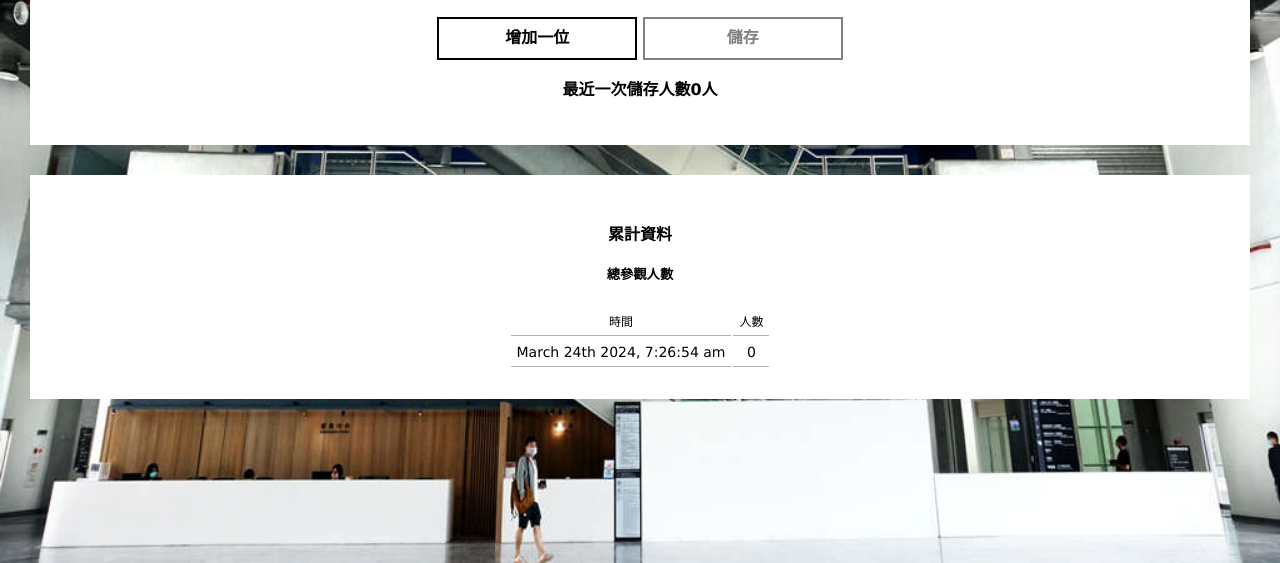
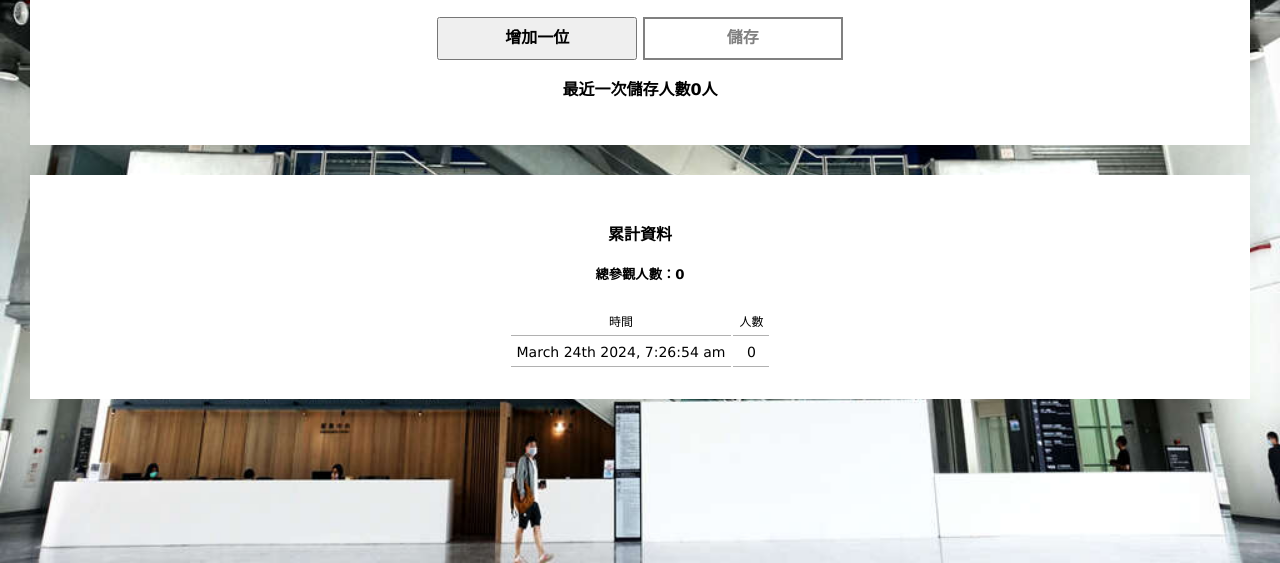
Before and after one commit to balaooo/Museum-people-counter, a plain HTML site: page index.html in a window 1280 px wide. Both pictures are taken after a click on the button "儲存". Shown: the part 237-800 px from the top of the page. Drawn offline with nearby package versions, Linux system fonts and the light colour scheme.

Commit message:
some subtle fixing

```diff
--- a/index.html
+++ b/index.html
@@ -15,8 +15,8 @@
         <div class="container">
             <h1>增加參觀人數</h1>
             <h2 id="count-el">0</h2>
-            <button id="increment-btn" onclick="increaseCount()">增加一位</button>
-            <button id="save-btn" onclick="save()">儲存</button>
+            <button id="increase-btn">增加一位</button>
+            <button id="save-btn">儲存</button>
             <p id="save-el"></p>
 
         </div>
@@ -24,7 +24,7 @@
         <div class="container">
             <h4>累計資料</h4>
             <div class="count-table">
-                <h5>總參觀人數</h5>
+                <h5>總參觀人數：<span id="accumulate-count"></span></h5>
                 <div class="table-content">
                     <table id="the-table-i-want">
                     <tr>
--- a/index.js
+++ b/index.js
@@ -1,34 +1,34 @@
 const saveEl = document.getElementById("save-el");
 const countEl = document.getElementById("count-el");
+const countList = document.getElementById("the-table-i-want");
+const accumulateCountPlaceholder = document.getElementById("accumulate-count");
 let eachCount = 0;
-const countList = document.getElementById("the-table-i-want");
-console.log(countList);
-console.log(countEl);
-
 
 const allData = [];
+let accumulateCount = 0;
+const saveBtn = document.getElementById("save-btn");
+const increaseBtn = document.getElementById("increase-btn");
 
 
 
-function increaseCount() {
+increaseBtn.addEventListener('click', ()=>{
     eachCount += 1;
     countEl.innerText = eachCount;
-}
+});
 
-function save() {
+
+saveBtn.addEventListener('click', ()=>{
     let countStr = `最近一次儲存人數${eachCount}人`;
     saveEl.textContent = countStr;
     countEl.textContent = 0;
     const submitTime = moment().format('MMMM Do YYYY, h:mm:ss a');
 
 
-    //建立人數＆時間戳記資料
+    //建立人數＆時間戳記資料，並存到陣列當中
     const savedData = {
         time: submitTime,
         count: eachCount
     };
-
-
     allData.push(savedData);
 
     //每次儲存就渲染到下方的list上
@@ -39,5 +39,8 @@ function save() {
         </tr>
     `;
 
+    //將儲存資料加總，並清空每次資料
+    accumulateCount += eachCount;
+    accumulateCountPlaceholder.innerText = accumulateCount;
     eachCount = 0;
-}
+});
```
